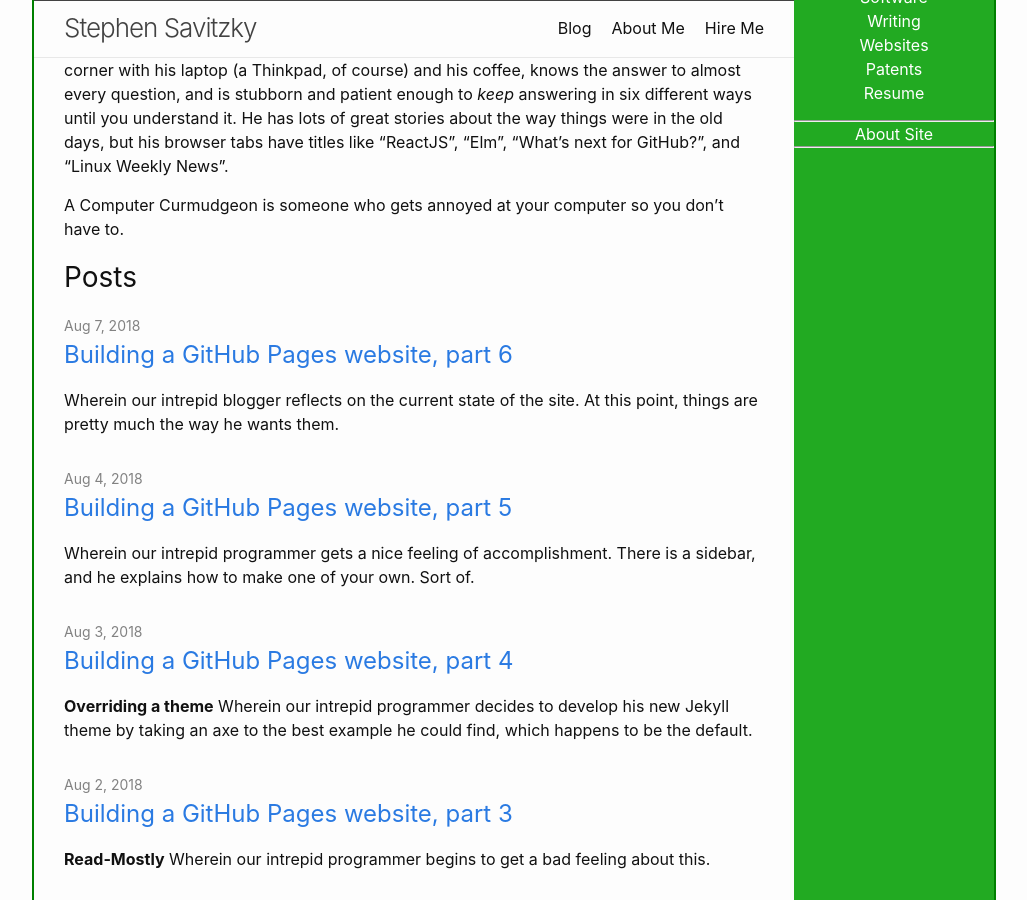
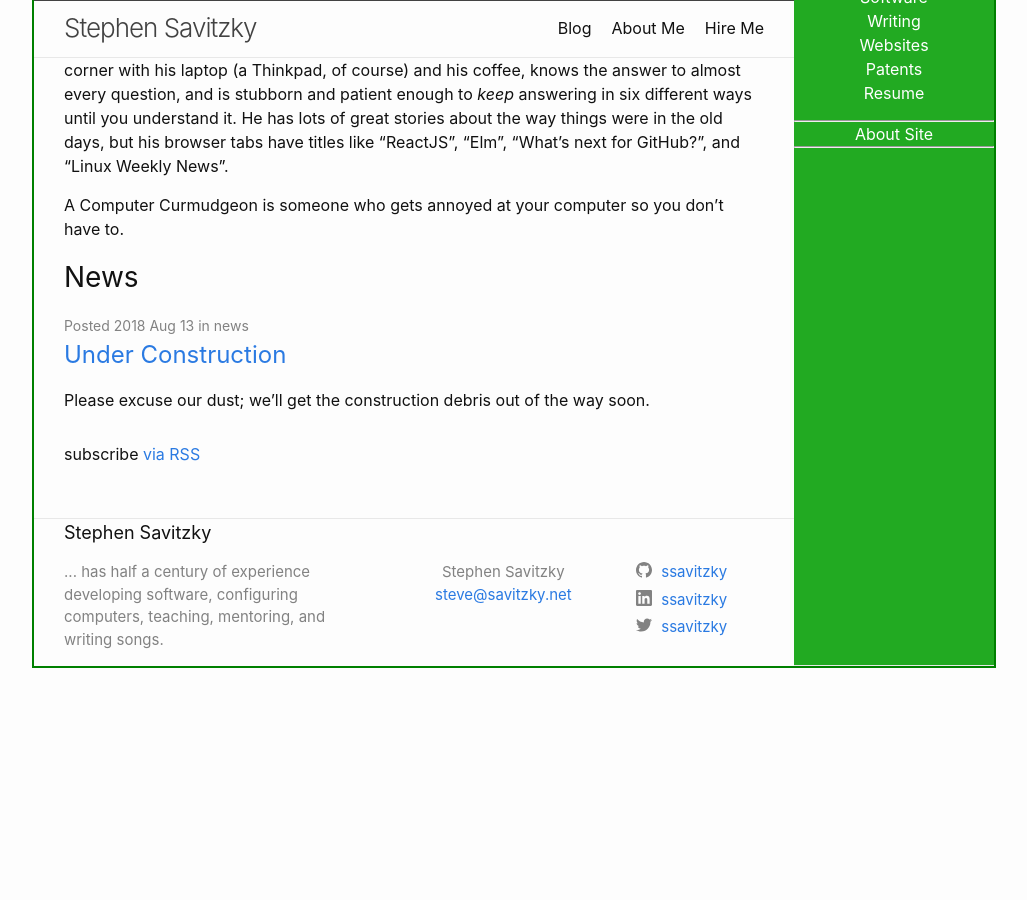
Before and after one commit to ssavitzky/ssavitzky.github.io, a Jekyll site: the page built from index.md, in a window 1280 px wide and 900 px high, scrolled down 343 px. Shown: the whole window, without its empty margins (126-1153 px from the left). Built offline with Jekyll 4.4.1, drawn with Linux system fonts in a browser that asks for light colours; after the commit the page ends 1208 px from its top, so only the background shows below that; some of the changed text lies outside the part shown.

Commit message:
Make post-metadata into an include, add categories
* post-metadata is now an include.  parametrize by passing post
  as a tag parameter; note that if post=page you have to assign it
  to a variable in order to pass it.
* There is now a "news" category, so the home page displays only news,
  not the entire blog.

```diff
--- a/_config.yml
+++ b/_config.yml
@@ -65,6 +65,11 @@
 
 show_excerpts: yes
 
+# Categories:
+
+categories:
+    - news
+
 # header
 
 header_pages:
--- /dev/null
+++ b/_includes/post-metadata.html
@@ -0,0 +1,22 @@
+{%- comment -%} Usage:  {%- include post-metadata.html post=post -%}
+{%- endcomment -%}
+    <span class="post-meta">
+      Posted
+      <time class="dt-published" datetime="{{ post.date | date_to_xmlschema }}" itemprop="datePublished">
+        {%- assign date_format = site.minima.date_format | default: "%Y %b %-d" -%}
+        {{ post.date | date: date_format }}
+      </time>
+      {%- if post.categories.size != 0 %} in
+         {% for cat in post.categories -%}
+             {{ cat }}
+         {% endfor -%}
+      {%- endif -%}
+      {%- if post.author -%}
+        by <span itemprop="author" itemscope itemtype="http://schema.org/Person"><span class="p-author h-card" itemprop="name">{{ post.author }}</span></span>
+      {%- endif -%}
+      {%- if post.tags.size != 0 %} &nbsp;||&nbsp; Tags:
+         {% for tag in post.tags -%}
+             {{ tag }}
+         {% endfor -%}
+      {%- endif -%}
+    </span>
--- a/_layouts/blog.html
+++ b/_layouts/blog.html
@@ -14,14 +14,13 @@
     <ul class="post-list">
       {%- for post in site.posts -%}
       <li>
-        {%- assign date_format = site.minima.date_format | default: "%b %-d, %Y" -%}
-        <span class="post-meta">{{ post.date | date: date_format }}</span>
+	{%- include post-metadata.html post=post -%}
         <h3>
           <a class="post-link" href="{{ post.url | relative_url }}">
             {{ post.title | escape }}
           </a>
         </h3>
-        {%- if site.show_excerpts -%}
+	{%- if site.show_excerpts -%}
           {{ post.excerpt }}
         {%- endif -%}
       </li>
--- a/_layouts/home.html
+++ b/_layouts/home.html
@@ -14,13 +14,12 @@
   {{ content }}
 
   {%- if site.posts.size > 0 -%}
-    <h2 class="post-list-heading">{{ page.list_title | default: "Posts" }}</h2>
+    <h2 class="post-list-heading">{{ page.list_title | default: "News" }}</h2>
     <ul class="post-list">
-      {%- for post in site.posts -%}
+      {%- for post in site.categories.news -%}
       <li>
-        {%- assign date_format = site.minima.date_format | default: "%b %-d, %Y" -%}
-        <span class="post-meta">{{ post.date | date: date_format }}</span>
-	   <h3>
+	{%- include post-metadata.html post=post -%}
+        <h3>
           <a class="post-link" href="{{ post.url | relative_url }}">
             {{ post.title | escape }}
           </a>
--- /dev/null
+++ b/_posts/2018-08-13-site-under-construction.md
@@ -0,0 +1,8 @@
+---
+title:  Under Construction
+layout: post
+categories: news
+---
+
+Please excuse our dust; we'll get the construction debris out of the way
+soon.
```
Also changed, not shown: _layouts/category.html (added, +9 -0 lines), _layouts/post.html (+6 -17 lines).
